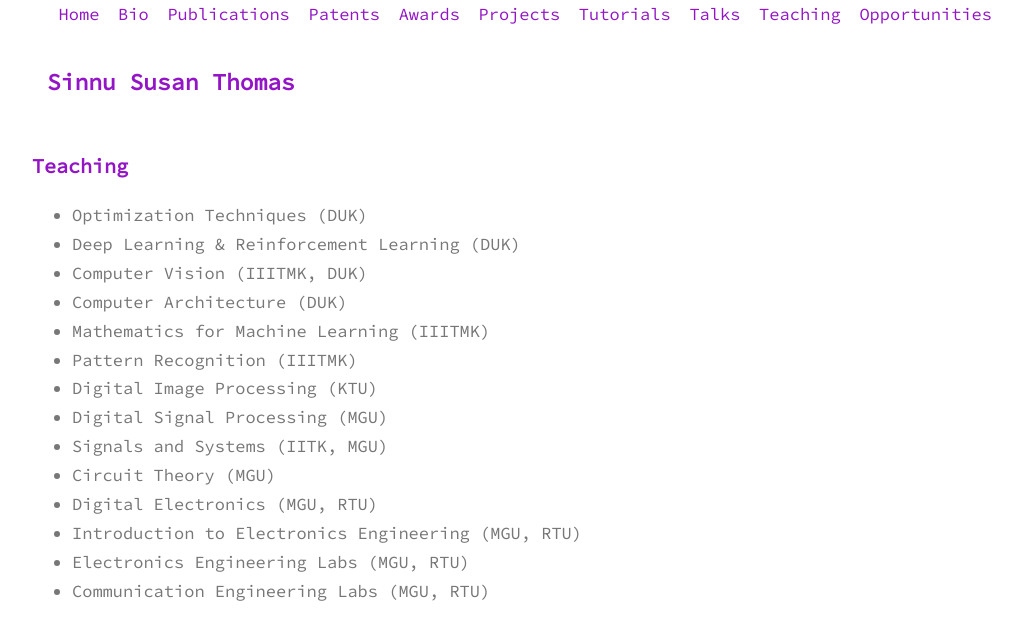
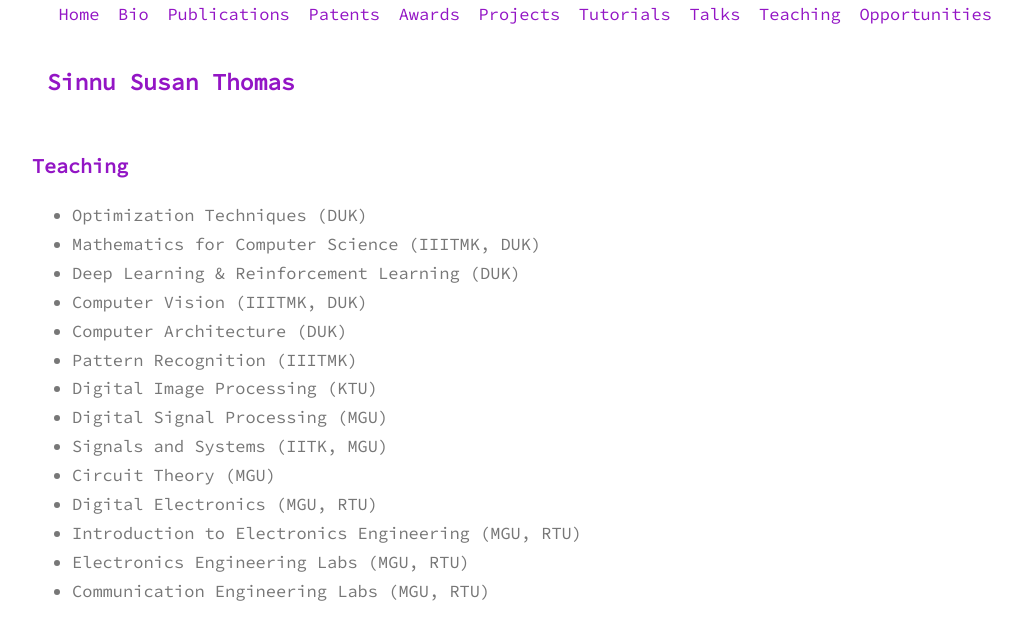
Before and after one commit to sinnuthomas/sinnuthomas.github.io, a Jekyll site: the page built from teaching.md, in a window 1280 px wide. Shown: the top 640 px of the page, without its empty margins (128-1150 px from the left). Built offline with Jekyll 4.4.1, drawn with Linux system fonts in a browser that asks for light colours.

Commit message:
Update teaching.md

```diff
--- a/teaching.md
+++ b/teaching.md
@@ -4,10 +4,10 @@ title: Teaching
 permalink: /teaching/
 ---
   * Optimization Techniques (DUK)
+  * Mathematics for Computer Science (IIITMK, DUK)
   * Deep Learning & Reinforcement Learning (DUK)
   * Computer Vision (IIITMK, DUK)
   * Computer Architecture (DUK)
-  * Mathematics for Machine Learning (IIITMK)
   * Pattern Recognition (IIITMK)
   * Digital Image Processing (KTU)
   * Digital Signal Processing (MGU)
```
